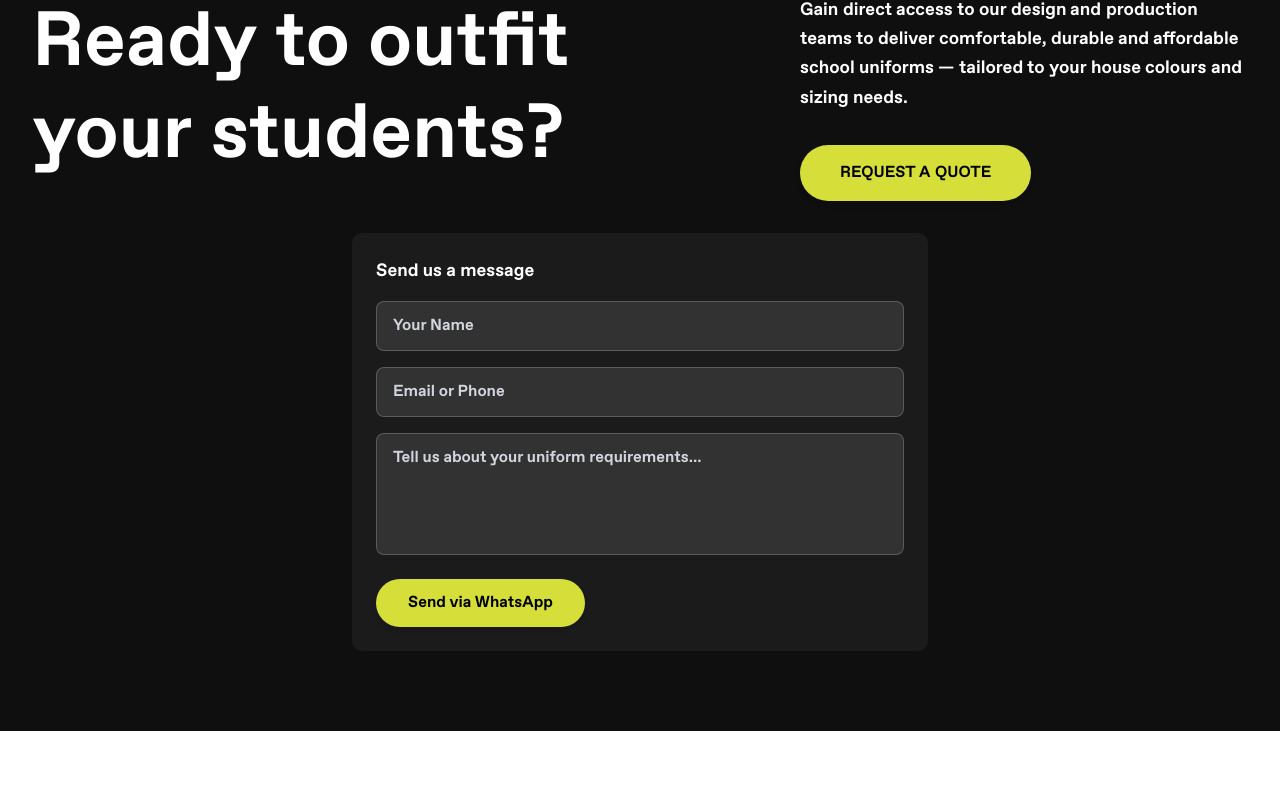
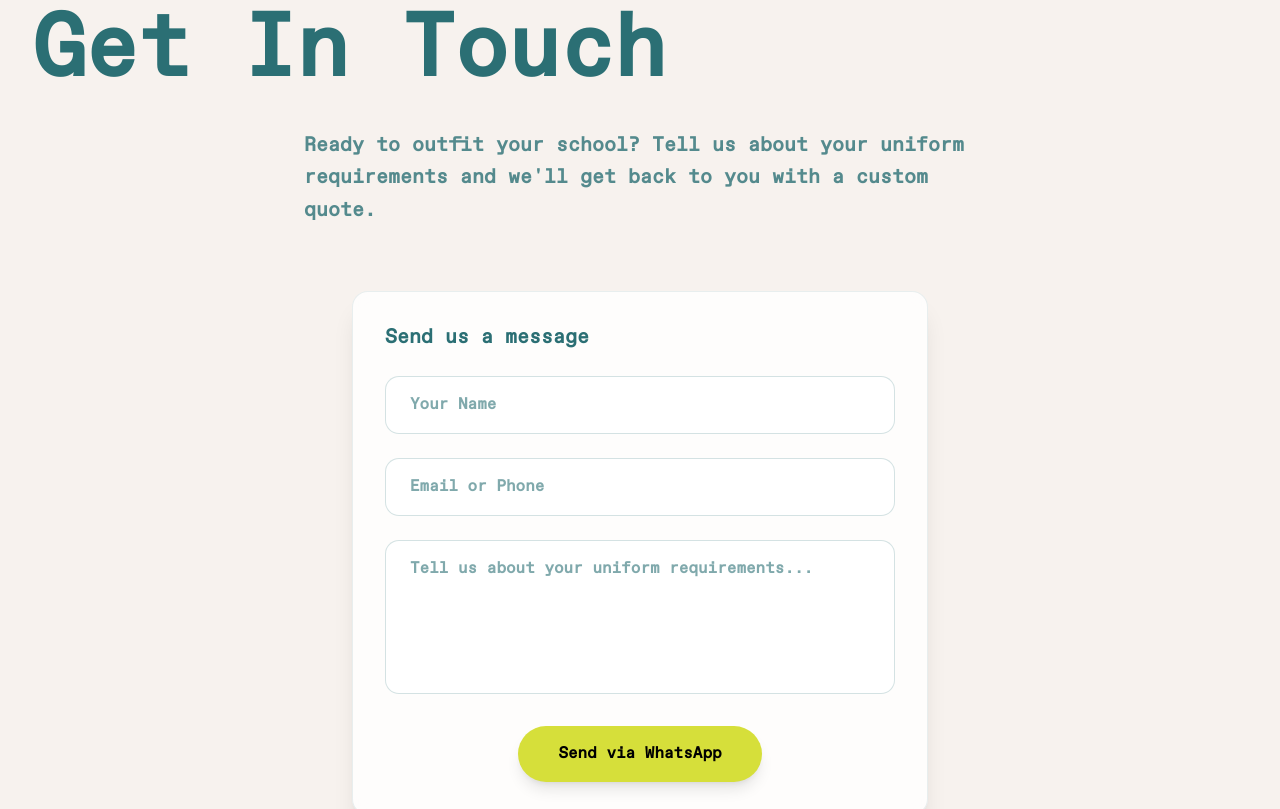
Before and after one commit to SafalBhandari12/AdarshSchool, a Next.js app: page / in a window 1280 px wide. Shown: the part 7551-8360 px from the top of the page. Before the commit the page ends 8282 px from the top, so only its background shows below. Built offline with nearby package versions, Linux system fonts and the light colour scheme.

Commit message:
added contact section

```diff
--- a/app/page.tsx
+++ b/app/page.tsx
@@ -2,6 +2,7 @@ import Hero from "@/components/Hero";
 import About from "@/components/About";
 import Products from "@/components/Products";
 import MoreAbout from "@/components/MoreAbout";
+import ContactSection from "@/components/ContactSection";
 import Footer from "@/components/Footer";
 
 export default function Home() {
@@ -11,6 +12,7 @@ export default function Home() {
       <About />
       <Products />
       <MoreAbout />
+      <ContactSection />
       <Footer />
     </>
   );
--- /dev/null
+++ b/components/ContactSection.tsx
@@ -0,0 +1,106 @@
+"use client";
+import React from "react";
+import BlurText from "@/components/BlurText";
+
+export default function ContactSection() {
+  return (
+    <section className='bg-[#f7f2ee] text-[#2b6f74] py-20 favorit-font'>
+      <div className='max-w-7xl mx-auto px-8'>
+        {/* Header */}
+        <div className='text-center mb-16'>
+          <h2 className='font-bold leading-tight text-[#2b6f74] text-[2.5rem] sm:text-[3.5rem] md:text-[4.5rem] lg:text-[5.5rem] mb-6'>
+            <BlurText
+              text={"Get In Touch"}
+              animateBy='words'
+              delay={20}
+              className='block'
+            />
+          </h2>
+
+          <div className='max-w-2xl mx-auto'>
+            <BlurText
+              text={
+                "Ready to outfit your school? Tell us about your uniform requirements and we'll get back to you with a custom quote."
+              }
+              animateBy='words'
+              delay={60}
+              className='text-[#2b6f74]/80 text-lg md:text-xl leading-relaxed'
+            />
+          </div>
+        </div>
+
+        {/* Contact Form */}
+        <div className='flex justify-center items-center'>
+          <div className='w-full max-w-md sm:max-w-lg md:max-w-xl bg-white/80 p-6 sm:p-8 rounded-2xl mx-auto backdrop-blur-sm border border-[#2b6f74]/10 shadow-xl'>
+            <h3 className='text-[#2b6f74] text-xl font-semibold mb-6 text-center'>
+              <BlurText
+                text={"Send us a message"}
+                animateBy='words'
+                delay={100}
+                className='block'
+              />
+            </h3>
+
+            <form
+              onSubmit={(e: React.FormEvent) => {
+                e.preventDefault();
+                const formData = new FormData(
+                  e.currentTarget as HTMLFormElement
+                );
+                const name = formData.get("name") as string;
+                const email = formData.get("email") as string;
+                const message = formData.get("message") as string;
+
+                const whatsappMessage = `Hi! I'm ${name} (${email}). ${message}`;
+                const whatsappUrl = `https://wa.me/918449431638?text=${encodeURIComponent(
+                  whatsappMessage
+                )}`;
+                window.open(whatsappUrl, "_blank");
+              }}
+              className='space-y-6'
+            >
+              <div>
+                <input
+                  name='name'
+                  type='text'
+                  placeholder='Your Name'
+                  required
+                  className='w-full px-6 py-4 rounded-xl bg-white/60 text-[#2b6f74] placeholder-[#2b6f74]/60 border border-[#2b6f74]/20 focus:outline-none focus:ring-2 focus:ring-[#d6df3a] focus:border-transparent transition-all duration-200 backdrop-blur-sm'
+                />
+              </div>
+
+              <div>
+                <input
+                  name='email'
+                  type='email'
+                  placeholder='Email or Phone'
+                  required
+                  className='w-full px-6 py-4 rounded-xl bg-white/60 text-[#2b6f74] placeholder-[#2b6f74]/60 border border-[#2b6f74]/20 focus:outline-none focus:ring-2 focus:ring-[#d6df3a] focus:border-transparent transition-all duration-200 backdrop-blur-sm'
+                />
+              </div>
+
+              <div>
+                <textarea
+                  name='message'
+                  placeholder='Tell us about your uniform requirements...'
+                  rows={5}
+                  required
+                  className='w-full px-6 py-4 rounded-xl bg-white/60 text-[#2b6f74] placeholder-[#2b6f74]/60 border border-[#2b6f74]/20 focus:outline-none focus:ring-2 focus:ring-[#d6df3a] focus:border-transparent resize-none transition-all duration-200 backdrop-blur-sm'
+                />
+              </div>
+
+              <div className='text-center'>
+                <button
+                  type='submit'
+                  className='bg-[#d6df3a] text-black font-semibold rounded-full px-10 py-4 shadow-lg hover:shadow-xl hover:brightness-95 transition-all duration-300 hover:scale-105 min-w-[200px]'
+                >
+                  Send via WhatsApp
+                </button>
+              </div>
+            </form>
+          </div>
+        </div>
+      </div>
+    </section>
+  );
+}
--- a/components/Footer.tsx
+++ b/components/Footer.tsx
@@ -58,59 +58,6 @@ export default function Footer() {
             {/* Contact Form */}
           </div>
         </div>
-        <div className='flex justify-center items-center'>
-          <div className='w-full max-w-md sm:max-w-lg md:max-w-xl mt-8 bg-white/5 p-4 sm:p-6 rounded-lg mx-auto'>
-            <h3 className='text-white text-lg font-semibold mb-4'>
-              Send us a message
-            </h3>
-            <form
-              onSubmit={(e: React.FormEvent) => {
-                e.preventDefault();
-                const formData = new FormData(
-                  e.currentTarget as HTMLFormElement
-                );
-                const name = formData.get("name") as string;
-                const email = formData.get("email") as string;
-                const message = formData.get("message") as string;
-
-                const whatsappMessage = `Hi! I'm ${name} (${email}). ${message}`;
-                const whatsappUrl = `https://wa.me/918449431638?text=${encodeURIComponent(
-                  whatsappMessage
-                )}`;
-                window.open(whatsappUrl, "_blank");
-              }}
-              className='space-y-4'
-            >
-              <input
-                name='name'
-                type='text'
-                placeholder='Your Name'
-                required
-                className='w-full px-4 py-3 rounded-md bg-white/10 text-white placeholder-gray-300 border border-white/20 focus:outline-none focus:ring-2 focus:ring-[#d6df3a]'
-              />
-              <input
-                name='email'
-                type='email'
-                placeholder='Email or Phone'
-                required
-                className='w-full px-4 py-3 rounded-md bg-white/10 text-white placeholder-gray-300 border border-white/20 focus:outline-none focus:ring-2 focus:ring-[#d6df3a]'
-              />
-              <textarea
-                name='message'
-                placeholder='Tell us about your uniform requirements...'
-                rows={4}
-                required
-                className='w-full px-4 py-3 rounded-md bg-white/10 text-white placeholder-gray-300 border border-white/20 focus:outline-none focus:ring-2 focus:ring-[#d6df3a] resize-none'
-              />
-              <button
-                type='submit'
-                className='bg-[#d6df3a] text-black font-semibold rounded-full px-8 py-3 shadow-md hover:brightness-95 transition'
-              >
-                Send via WhatsApp
-              </button>
-            </form>
-          </div>
-        </div>
       </div>
 
       {/* Floating Contact Buttons */}
```
